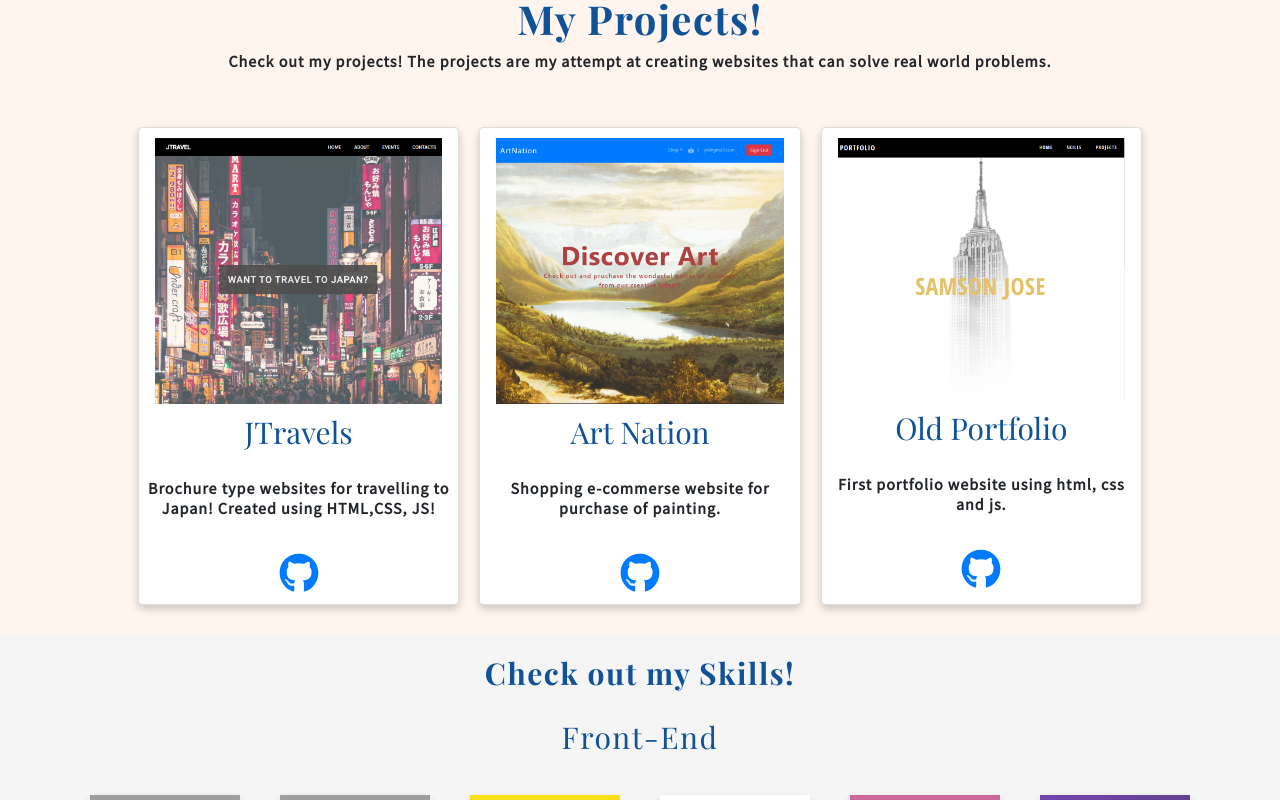
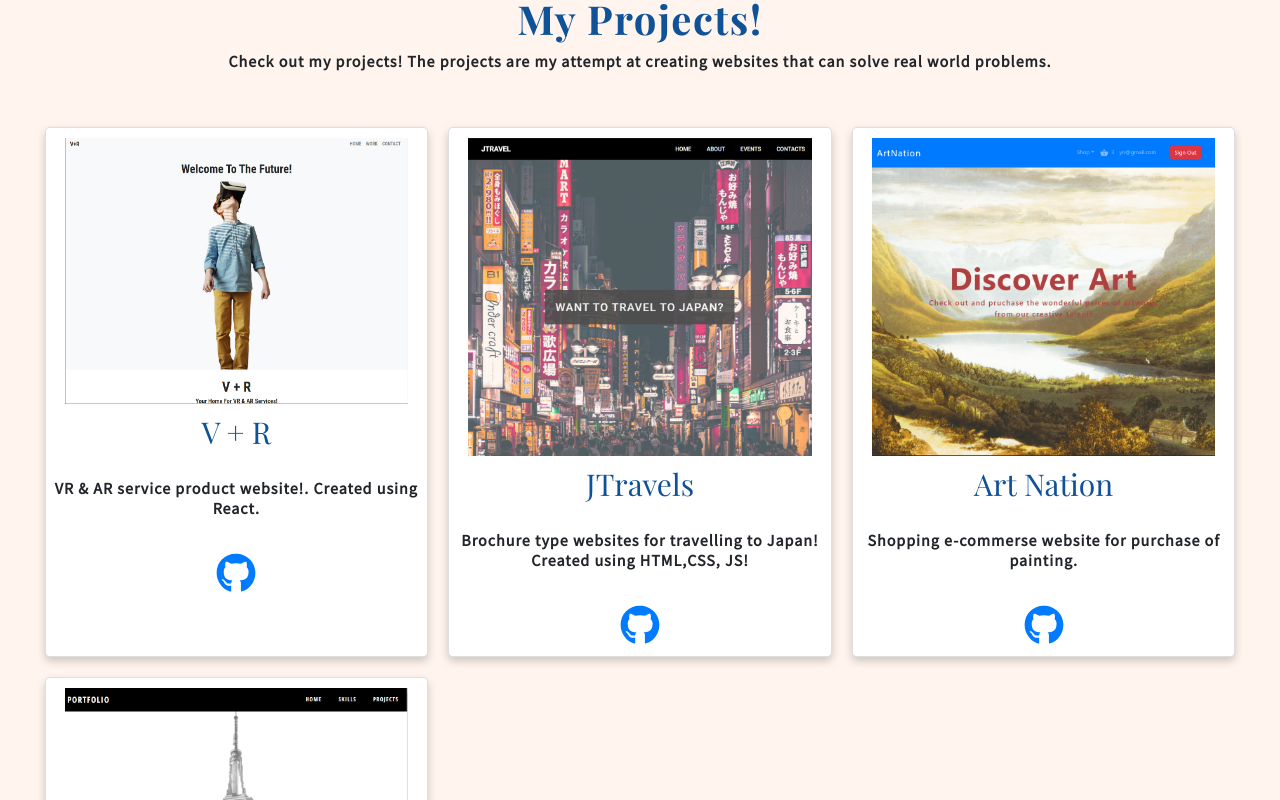
Before and after one commit to IronHarambe/SamsonPortfolio, a React (Create React App) app: page / in a window 1280 px wide. Shown: the part 840-1640 px from the top of the page. Built offline with nearby package versions, Linux system fonts and the light colour scheme; grey boxes are pictures that could not be loaded; a web font is replaced by a local one.

Commit message:
add v+r section

```diff
--- a/src/componenets/project/Project.js
+++ b/src/componenets/project/Project.js
@@ -15,6 +15,13 @@ function Project() {
           </p>
         </div>
         <div className="cards">
+        <Card
+            title="V + R"
+            description="VR & AR service product website!. Created using React. "
+            image="/images/projects/v+r.PNG"
+            href="https://github.com/IronHarambe/v-r"
+            src="https://v-r.netlify.app/"
+          ></Card>
           <Card
             title="JTravels"
             description="Brochure type websites for travelling to Japan! Created using HTML,CSS, JS!"
@@ -22,6 +29,7 @@ function Project() {
             href="https://github.com/IronHarambe/JTravel"
             src="https://ironharambe.github.io/JTravel/"
           ></Card>
+
             <Card
             title="Art Nation"
             description="Shopping e-commerse website for purchase of painting. "
```
Also changed, not shown: public/images/projects/v+r.PNG (added).
